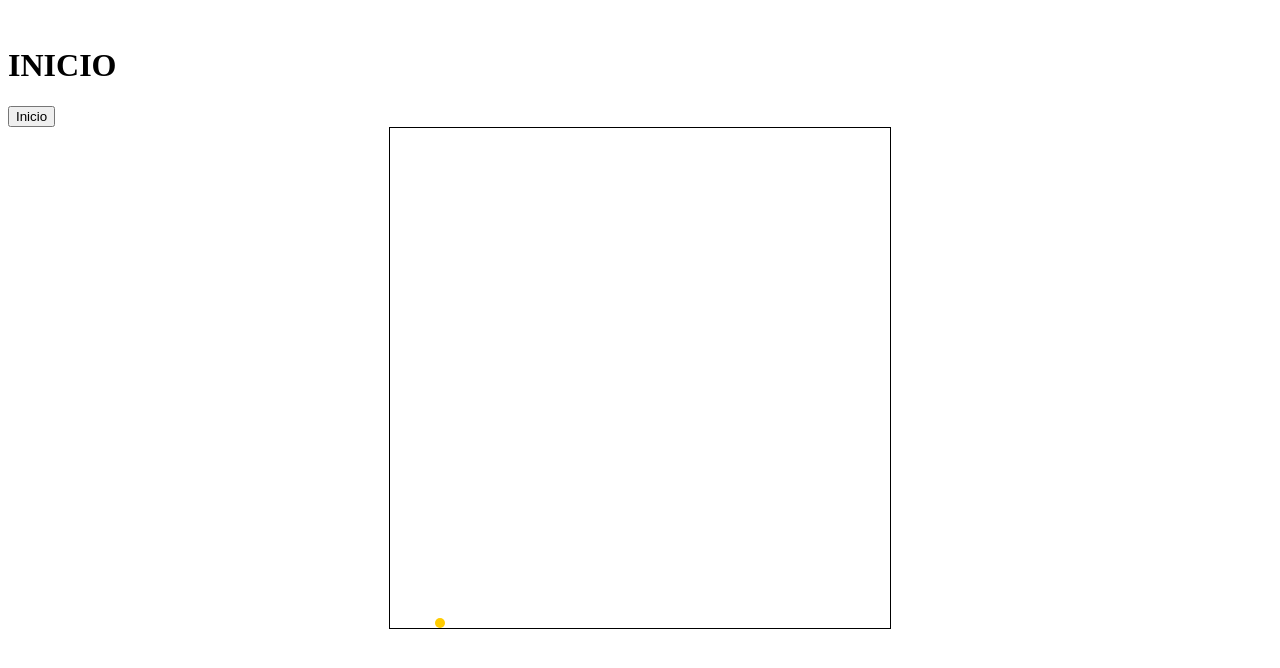
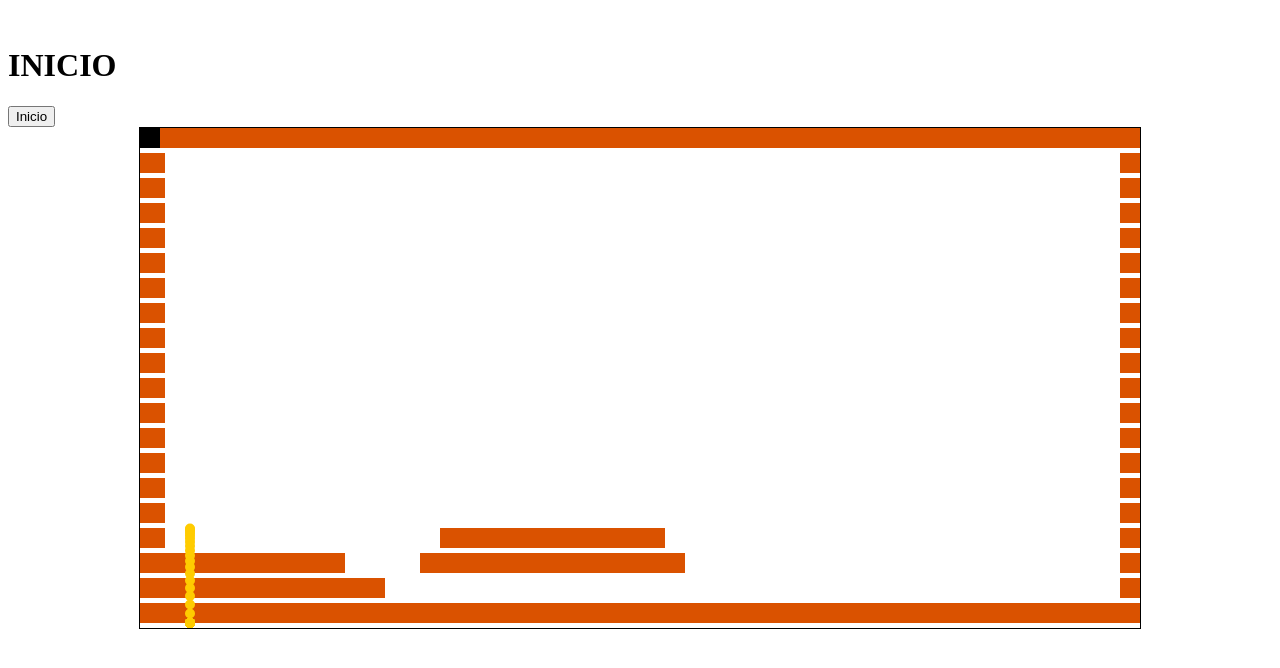
Before and after one commit to AlvaroMtz/Juego-Plat-n, a plain HTML site: page index.html in a window 1280 px wide. Drawn offline with Linux system fonts and the light colour scheme.

Commit message:
no funciona para obstaculos

```diff
--- a/index.html
+++ b/index.html
@@ -17,7 +17,7 @@
             </h1>
         </div>
         <button class="start_button" id="start_button">Inicio</button>
-        <canvas id="canvas" width="500" height="500"></canvas>
+        <canvas id="canvas" width="1000" height="500"></canvas>
     </dic>
 
 </body>
--- a/js/game.js
+++ b/js/game.js
@@ -3,14 +3,18 @@ var ctx = canvas.getContext('2d');
 
 
 var player = new Player(ctx, canvas);
+var lava = new Lava(ctx, canvas);
 //var obstacule = new Obstacule(ctx, canvas);
 
 function update() {
-  ctx.clearRect(0, 0, canvas.width, canvas.height);
+  //ctx.clearRect(0, 0, canvas.width, canvas.height);
   player.update();
   player.render();
+  //lava.renderMap();
 };
-setInterval(update, 20)
+lava.renderMap();
+setInterval(update, 10)
+
 
 
 function setPlayerKey(keyCode, value) {
--- a/js/obstacule.js
+++ b/js/obstacule.js
@@ -1,10 +1,81 @@
-function Obstacule (ctx, canvas){
+var Levels = [
+    ["##################################################"],
+    ["#                                                #"],
+    ["#                                                #"],
+    ["#                                                #"],
+    ["#                                                #"],
+    ["#                                                #"],
+    ["#                                                #"],
+    ["#                                                #"],
+    ["#                                                #"],
+    ["#                                                #"],
+    ["#                                                #"],
+    ["#                                                #"],
+    ["#                                                #"],
+    ["#                                                #"],
+    ["#                                                #"],
+    ["#                                                #"],
+    ["#              ###########                       #"],
+    ["#!!!###!!#    #!!!!!!!!!!!#                      #"],
+    ["#!!!###!!###                                     #"],
+    ["##################################################"],
+];
+
+function Lava (ctx, canvas) {
+    this.heigth = 25,
+    this.width = 20,
+    this.color = '#DA5200',
+    this.ctx = ctx,
+    this.canvas = canvas;
+};
+
+Lava.prototype.draw = function(y, x){
+
+    console.log("ENTRO")
     this.x = x,
     this.y = y,
-    this.height = height,
-    this.width = width,
-    this.ctx = ctx,
-    this.canvas = canvas;
+    this.ctx.fillRect(x, y, this.heigth, this.width);
+    this.ctx.fillStyle = this.color;
 }
 
-Obstacule.prototype.render
+Lava.prototype._checker_draw = function (param, alpha, beta){
+    var y = alpha * 25
+    var x = beta * 20
+
+    console.log("8==============================(·)", x, y)
+    switch (param) {
+      case "#":
+        console.log("BLOQUE");
+        this.draw(y,x);
+        break;
+      case "!":
+        console.log("LAVA");
+        this.draw(y,x);
+        break;
+      case "O":
+        console.log("OJETES");
+        this.draw(y,x);
+        break;
+      case " ":
+        console.log("NADA DE NADA");
+        //this.draw(y,x);
+        break;
+    }
+}
+
+Lava.prototype.renderMap = function(a){
+    var that = this;
+    Levels.forEach(function(e,i){
+        var alpha = i;
+        //console.log("INDICE EN X ----------->", alpha)
+          e.forEach(function(u,j){
+            //console.log(u) //ESTO ES EL STRING TO FLAMA
+            for(x=0; x<u.length; x++){
+              var beta = x
+              //console.log(u[x], beta)
+              that._checker_draw(u[x], alpha, beta)
+
+            }
+          })
+      })
+}
--- a/js/player.js
+++ b/js/player.js
@@ -3,7 +3,7 @@ function Player(ctx, canvas){
     this.y = 400,
     this.vy = 0,
     this.vx = 0,
-    this.speed = 3,
+    this.speed = 6,
     this.radius = 5,
     this.color = '#FFcc00',
     this.orders = {
@@ -13,7 +13,7 @@ function Player(ctx, canvas){
         right: false
     };
     this.friction = 0.8,
-    this.gravity = 0.4,
+    this.gravity = 0.5,
     this.ctx = ctx,
     this.canvas = canvas
 }
```
